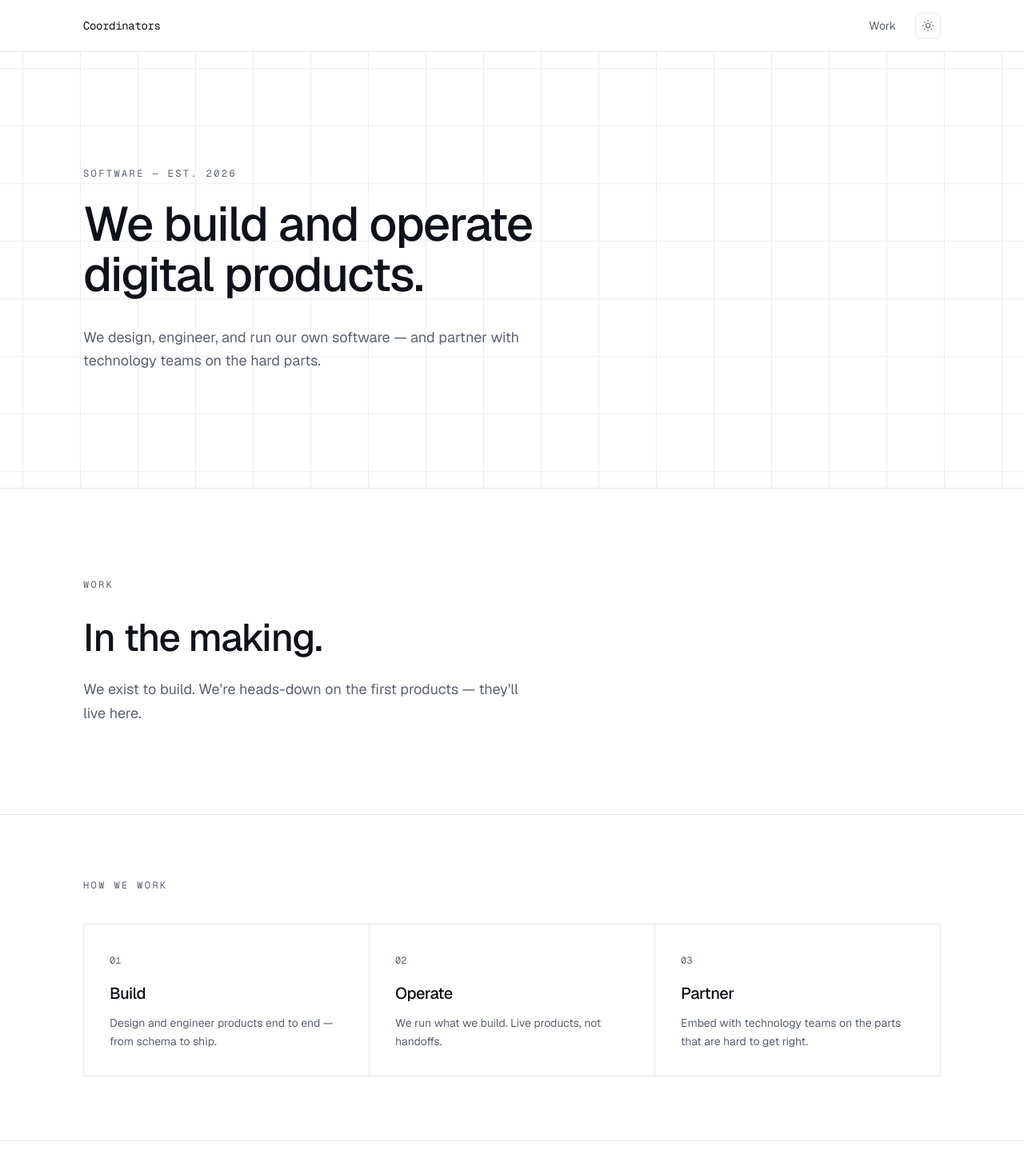
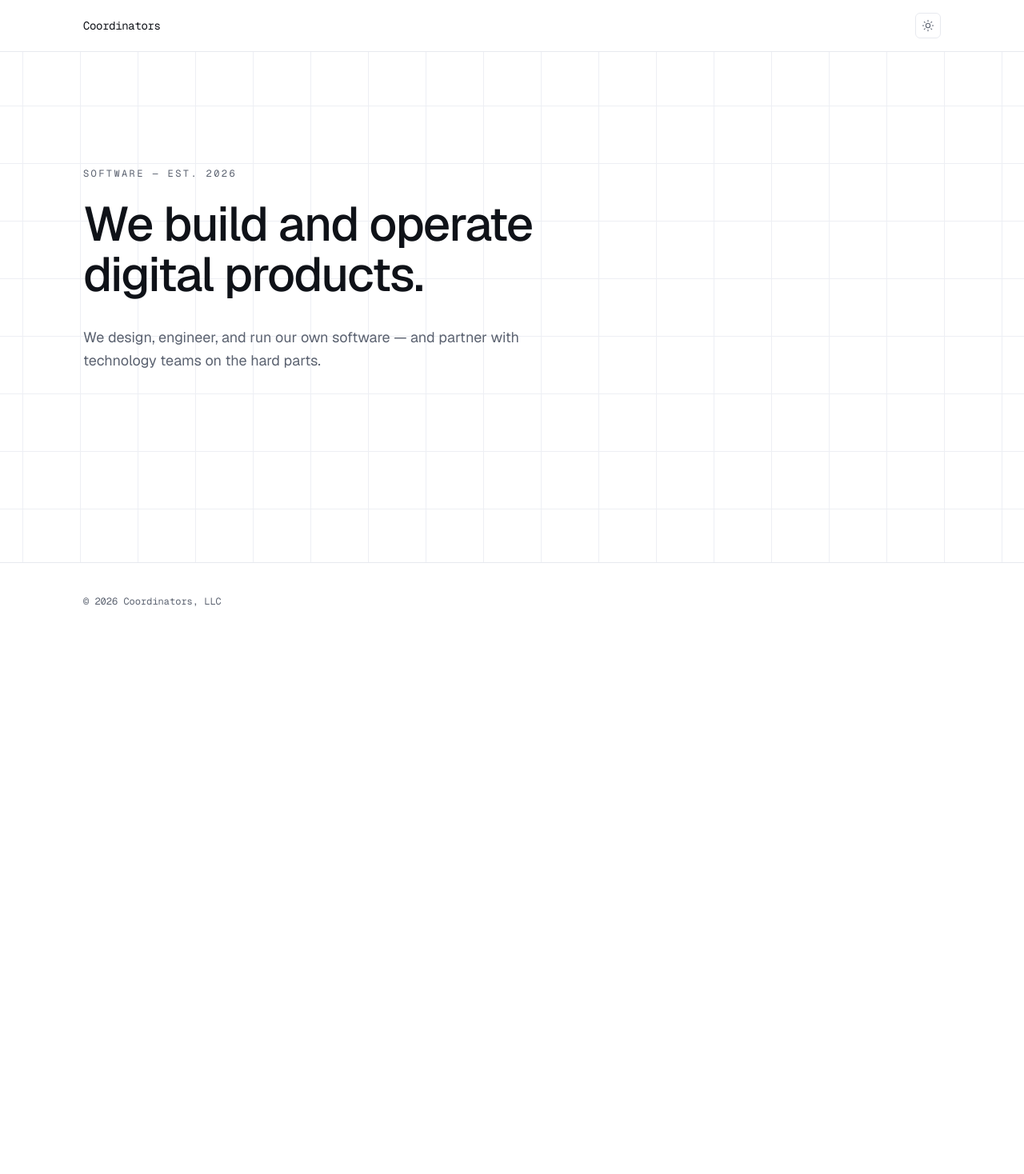
Before and after one commit to Jc7j/coordinators, a Next.js app: page / in a window 1280 px wide. Shown: the top 1468 px of the page at 80% size. After the commit the page ends 800 px from the top, so only its background shows below. Built offline with nearby package versions, Linux system fonts and the light colour scheme; no server answers.

Commit message:
Simplify homepage to header, hero, and footer
Drop the Work and How-we-work sections and the dead Work nav link; the
hero now fills the viewport with the footer pinned to the bottom. Point
site metadata (canonical URL, OG, sitemap, robots) and contact email at
the live www.coordinators.build domain.

```diff
--- a/app/page.tsx
+++ b/app/page.tsx
@@ -1,23 +1,5 @@
 import Link from "next/link";
 import { ThemeToggle } from "@/components/ThemeToggle";
-
-const services = [
-  {
-    no: "01",
-    title: "Build",
-    body: "Design and engineer products end to end — from schema to ship.",
-  },
-  {
-    no: "02",
-    title: "Operate",
-    body: "We run what we build. Live products, not handoffs.",
-  },
-  {
-    no: "03",
-    title: "Partner",
-    body: "Embed with technology teams on the parts that are hard to get right.",
-  },
-];
 
 function SectionLabel({ children }: { children: React.ReactNode }) {
   return (
@@ -29,27 +11,19 @@ function SectionLabel({ children }: { children: React.ReactNode }) {
 
 export default function Home() {
   return (
-    <div className="flex min-h-full flex-col">
+    <div className="flex min-h-screen flex-col">
       <header className="sticky top-0 z-50 border-b border-border bg-background/80 backdrop-blur-md">
         <div className="mx-auto flex max-w-6xl items-center justify-between px-6 py-4 sm:px-10">
           <Link href="/" className="font-mono text-sm tracking-tight">
             Coordinators
           </Link>
-          <nav className="flex items-center gap-6 text-sm">
-            <a
-              href="#work"
-              className="text-muted transition-colors hover:text-foreground"
-            >
-              Work
-            </a>
-            <ThemeToggle />
-          </nav>
+          <ThemeToggle />
         </div>
       </header>
 
-      <main className="flex-1">
+      <main className="flex flex-1 flex-col">
         {/* Hero — work-first identity */}
-        <section className="grid-bg relative border-b border-border">
+        <section className="grid-bg relative flex-1 border-b border-border">
           <div className="mx-auto max-w-6xl px-6 py-24 sm:px-10 sm:py-36">
             <SectionLabel>Software — Est. 2026</SectionLabel>
             <h1 className="mt-6 max-w-4xl text-4xl leading-[1.05] font-medium tracking-tight text-balance sm:text-6xl">
@@ -59,40 +33,6 @@ export default function Home() {
               We design, engineer, and run our own software — and partner with
               technology teams on the hard parts.
             </p>
-          </div>
-        </section>
-
-        {/* Work — prime position; coming, not empty. */}
-        <section id="work" className="border-b border-border">
-          <div className="mx-auto max-w-6xl px-6 py-24 sm:px-10 sm:py-28">
-            <SectionLabel>Work</SectionLabel>
-            <p className="mt-8 max-w-3xl text-3xl leading-[1.1] font-medium tracking-tight sm:text-5xl">
-              In the making.
-            </p>
-            <p className="mt-6 max-w-xl text-lg leading-relaxed text-muted">
-              We exist to build. We&rsquo;re heads-down on the first products —
-              they&rsquo;ll live here.
-            </p>
-          </div>
-        </section>
-
-        {/* How we work — secondary; the inquiry hook */}
-        <section id="approach" className="border-b border-border">
-          <div className="mx-auto max-w-6xl px-6 py-20 sm:px-10">
-            <SectionLabel>How we work</SectionLabel>
-            <div className="mt-10 grid border-t border-l border-border sm:grid-cols-3">
-              {services.map((s) => (
-                <div key={s.no} className="border-r border-b border-border p-8">
-                  <span className="font-mono text-xs text-muted">{s.no}</span>
-                  <h3 className="mt-4 text-xl font-medium tracking-tight">
-                    {s.title}
-                  </h3>
-                  <p className="mt-3 text-sm leading-relaxed text-muted">
-                    {s.body}
-                  </p>
-                </div>
-              ))}
-            </div>
           </div>
         </section>
       </main>
--- a/lib/site.ts
+++ b/lib/site.ts
@@ -3,8 +3,8 @@
 export const site = {
   name: "Coordinators",
   url:
-    process.env.NEXT_PUBLIC_SITE_URL ?? "https://coordinators-phi.vercel.app",
+    process.env.NEXT_PUBLIC_SITE_URL ?? "https://www.coordinators.build",
   description:
     "Coordinators build and operate digital products, and partner with technology teams on the hard parts.",
-  email: "hello@coordinators.com",
+  email: "hello@coordinators.build",
 } as const;
```
